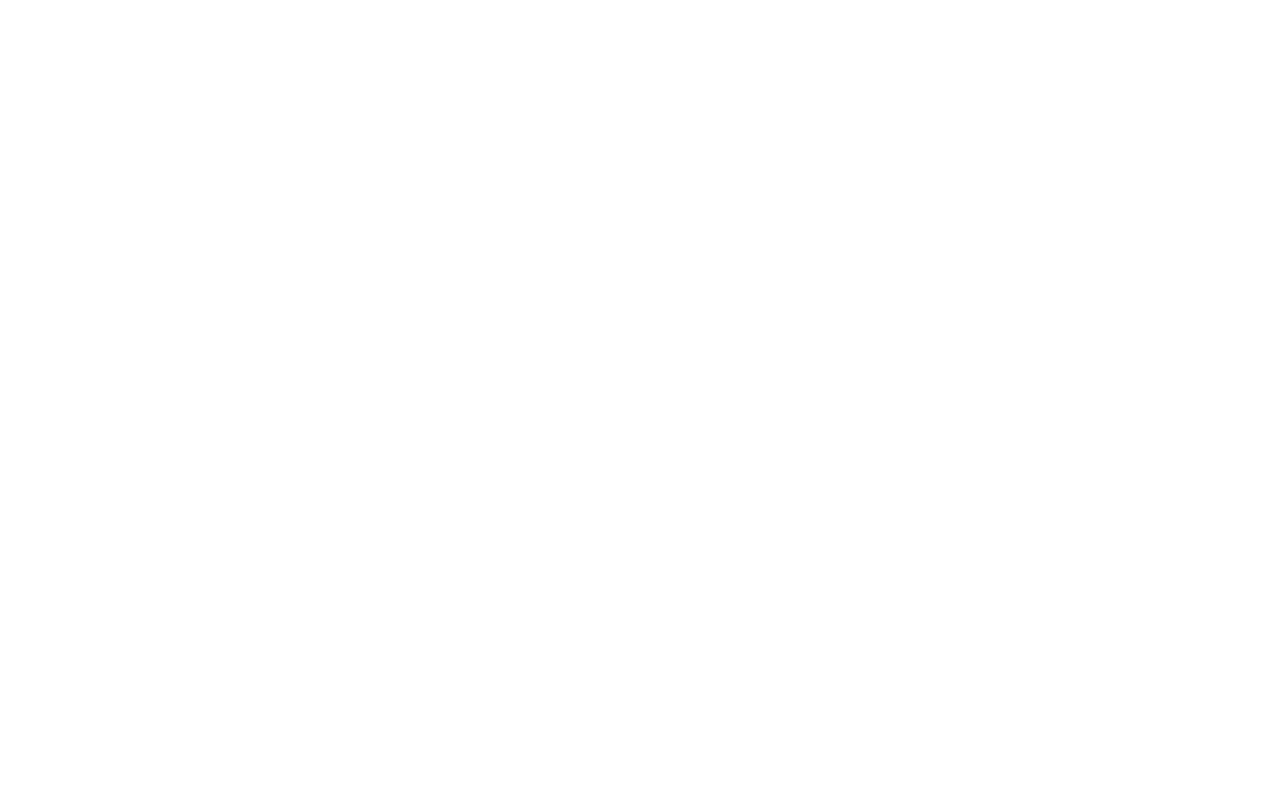
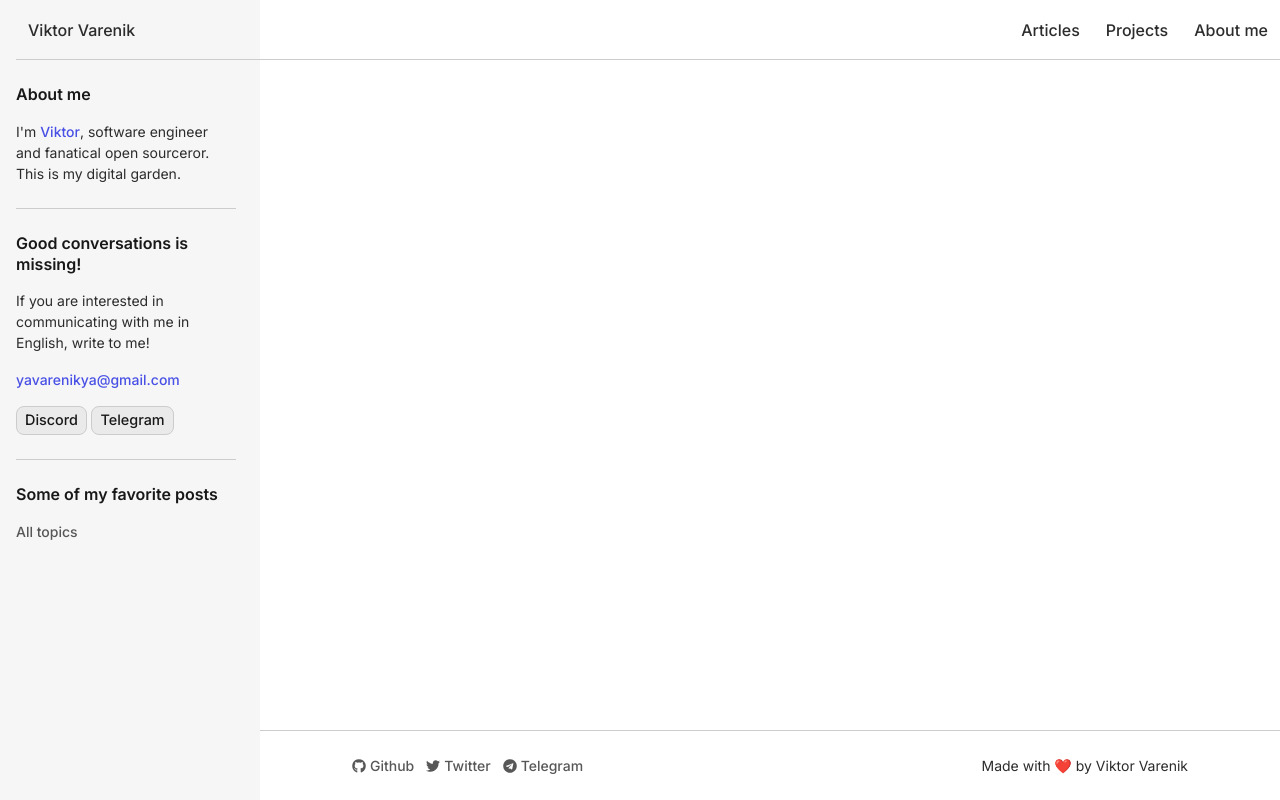
Before and after one commit to kotleni/kotleni.github.io, a React (Vite) app: page / in a window 1280 px wide. Before the commit this address had no page. Built offline with nearby package versions, Linux system fonts and the light colour scheme.

Commit message:
migrating to kotleni.github.io gh-pages

```diff
--- a/package.json
+++ b/package.json
@@ -18,7 +18,7 @@
     "react": "^18.3.1",
     "react-dom": "^18.3.1",
     "react-icons": "^5.4.0",
-    "react-router": "^7.1.1",
+    "react-router-dom": "^7.1.1",
     "vite-plugin-svgr": "^4.3.0"
   },
   "devDependencies": {
--- a/src/components/Footer/index.tsx
+++ b/src/components/Footer/index.tsx
@@ -1,5 +1,6 @@
 import {NavSocialLink} from "../NavbarMenu/index.js";
 import styles from "./Footer.module.scss";
+import { Link } from "react-router-dom";
 
 type Props = { socialLinks: NavSocialLink[] };
 
@@ -9,10 +10,10 @@
             <section className={styles.section}>
                 <nav className={styles.menu}>
                     {props.socialLinks.map((link) => (
-                        <a href={link.url} target="_blank" rel="noopener noreferrer" className={styles.link} key={link.url}>
+                        <Link to={link.url} target="_blank" rel="noopener noreferrer" className={styles.link} key={link.url}>
                             {link.icon({})}
                             {link.title}
-                        </a>
+                        </Link>
                     ))}
                 </nav>
                 <div className={styles.madeby}>Made with ❤️ by Viktor Varenik</div>
--- a/src/components/FullScreenMenu/index.tsx
+++ b/src/components/FullScreenMenu/index.tsx
@@ -13,12 +13,12 @@
         <div className={styles.container}>
             <nav className={styles.items}>
                 {NAV_LINKS.map((link: NavLink) => (
-                    <a
+                    <Link
                         key={link.url}
                         href={link.url}
                         className={`${styles.item} ${location.pathname === link.url ? styles.activeLink : styles.inactiveLink}`}>
                         {link.title}
-                    </a>
+                    </Link>
                 ))}
             </nav>
         </div>
--- a/src/components/NavBar/index.tsx
+++ b/src/components/NavBar/index.tsx
@@ -1,6 +1,7 @@
 import {MdMenu} from "react-icons/md";
 import {NAV_LINKS} from "../../config.ts";
 import styles from "./NavBar.module.scss";
+import { Link } from "react-router-dom";
 
 interface Props {
     onMenuClick: () => void;
@@ -11,12 +12,12 @@
         <header className={styles.navbar}>
             <div className={styles.title}>
                 <div className={styles.titleContent}>
-                    <a aria-current="page" className={styles.titleLink} href="/">
+                    <Link aria-current="page" className={styles.titleLink} href="/">
                         <span>
                             {/*<img src="" className="sidebar-logo" alt="Viktor Varenik" title="💾"/>*/}
                         </span>
                         <span>Viktor Varenik</span>
-                    </a>
+                    </Link>
                 </div>
             </div>
             <div className={styles.wrapper}>
@@ -27,8 +28,8 @@
                     <section className={styles.section}>
                         <nav className={`${styles.menu} ${styles.navItems}`}>
                             {NAV_LINKS.map((link) => (
-                                <a key={link.url} href={link.url}
-                                   className={location.pathname === link.url ? styles.activeLink : styles.inactiveLink}>{link.title}</a>
+                                <Link key={link.url} href={link.url}
+                                   className={location.pathname === link.url ? styles.activeLink : styles.inactiveLink}>{link.title}</Link>
                             ))}
                         </nav>
                     </section>
--- a/src/components/SideBar/index.tsx
+++ b/src/components/SideBar/index.tsx
@@ -1,38 +1,40 @@
+import { Link } from "react-router-dom";
+
 const SideBar: React.FC = () => {
     return (
         <aside className="sidebar">
             <div className="sidebar-wrapper">
                 <div className="sidebar-title">
-                    <a className="sidebar-title-link" aria-current="page" href="/">
+                    <Link className="sidebar-title-link" aria-current="page" to="/">
                                 <span>
                                     {/*<img src="" className="sidebar-logo" alt="Viktor Varenik" title="💾"/>*/}
                                 </span>
                         <span>Viktor Varenik</span>
-                    </a>
+                    </Link>
                 </div>
                 <div className="sidebar-container">
                     <section className="sidebar-section"><h2>About me</h2>
-                        <div className="sidebar-content"><p>I'm <a href="/me">Viktor</a>, software engineer and
+                        <div className="sidebar-content"><p>I'm <Link to="/me">Viktor</Link>, software engineer and
                             fanatical open sourceror. This is my digital garden.</p></div>
                     </section>
                     <section className="sidebar-section">
                         <h2>Good conversations is missing!</h2>
                         <p>If you are interested in communicating with me in English, write to me!</p>
                         <p>
-                            <a href="mailto:yavarenikya@gmail.com" target="_blank"
-                               rel="noopener noreferrer">yavarenikya@gmail.com</a>
+                            <Link to="mailto:yavarenikya@gmail.com" target="_blank"
+                               rel="noopener noreferrer">yavarenikya@gmail.com</Link>
                         </p>
-                        <a href="https://discord.com/users/420149869601357824" target="_blank" rel="noopener noreferrer"
-                           className="button">Discord</a>
+                        <Link to="https://discord.com/users/420149869601357824" target="_blank" rel="noopener noreferrer"
+                           className="button">Discord</Link>
                         &nbsp;
-                        <a href="https://t.me/kotleni" target="_blank" rel="noopener noreferrer"
-                           className="button">Telegram</a>
+                        <Link to="https://t.me/kotleni" target="_blank" rel="noopener noreferrer"
+                           className="button">Telegram</Link>
                     </section>
                     <section className="sidebar-section">
                         <h2>Some of my favorite posts</h2>
                         <nav className="sidebar-menu">
-                            {/*<a href="/me">Link to random thing</a>*/}
-                            <a href="/articles">All topics</a></nav>
+                            {/*<Link to="/me">Link to random thing</Link>*/}
+                            <Link to="/articles">All topics</Link></nav>
                     </section>
                 </div>
             </div>
--- a/src/main.tsx
+++ b/src/main.tsx
@@ -8,21 +8,18 @@
 import {ProjectsPage} from "./routes/App/ProjectsPage";
 import {ArticlesPage} from "./routes/App/ArticlesPage";
 
-// Prefix is needed for github pages deploying
-const URL_PREFIX = "/me-react";
-
-function url(path: string) {
-    return `${URL_PREFIX}/${path}`;
-}
-
 createRoot(document.getElementById('root')!).render(
     <BrowserRouter>
-        <Routes>
-            <Route path={url("")} element={<App><HomePage/></App>} />
-            <Route path={url("projects")} element={<App><ProjectsPage/></App>} />
-            <Route path={url("me")} element={<App><AboutPage/></App>} />
-            <Route path={url("articles")} element={<App><ArticlesPage/></App>} />
-            <Route path={url("rick")} element={<Rick />} />
-        </Routes>
+        <App>
+            <Routes>
+                <Route path="me-react">
+                    <Route index element={<HomePage/>} />
+                    <Route path="projects" element={<ProjectsPage/>} />
+                    <Route path="me" element={<AboutPage/>} />
+                    <Route path="articles" element={<ArticlesPage/>} />
+                    <Route path="rick"  element={<Rick />} />
+                </Route>
+            </Routes>
+        </App>
     </BrowserRouter>
 )
--- a/src/routes/App/AboutPage/index.tsx
+++ b/src/routes/App/AboutPage/index.tsx
@@ -1,5 +1,6 @@
 import Photo1 from "../../../assets/photo1.jpeg";
 import {SOCIAL_LINKS} from "../../../config.ts";
+import { Link } from "react-router-dom";
 
 const AboutPage: React.FC = () => {
     return (
@@ -21,18 +22,18 @@
             <p>My site has <strong>no ads, no tracking or analytics, no sponsored posts, and no paywall</strong>.
                 It's a place for genuine content, driven by passion rather than profit.</p>
             <p>You can also follow me on Twitter or Github, blah blah. Also if you're interested in communication or
-                blah blah you can blah blah blah <a href="#">blah</a> blah.</p>
+                blah blah you can blah blah blah <Link to="#">blah</Link> blah.</p>
             <img src={Photo1} alt="Photo taken from bridge"/>
 
             <h2>Contact</h2>
             <p>Send me an email to say hi, or connect via the socials.</p>
             <ul>
                 <li>
-                    <a href="mailto:yavarenikya@gmail.com" target="_blank"
-                       rel="noopener noreferrer">yavarenikya@gmail.com</a>
+                    <Link to="mailto:yavarenikya@gmail.com" target="_blank"
+                       rel="noopener noreferrer">yavarenikya@gmail.com</Link>
                 </li>
                 {SOCIAL_LINKS.map((social) => (
-                    <li><a href={social.url} target="_blank">{social.title}</a></li>
+                    <li><Link to={social.url} target="_blank">{social.title}</Link></li>
                 ))}
             </ul>
 
@@ -42,9 +43,9 @@
             <ul>
                 <li><strong>OS: </strong>
                     <ul>
-                        <li>Desktop: <a href="https://archlinux.org/">Arch Linux x86_64</a> with <a href="https://kde.org/plasma-desktop/">Plasma Desktop</a></li>
-                        <li>Laptop: <a href="https://asahilinux.org/fedora/">Asahi Fedora Remix</a> with <a href="https://kde.org/plasma-desktop/">Plasma Desktop</a></li>
-                        <li>Mobile: <a href="https://lineageos.org/">LineageOS 21</a></li>
+                        <li>Desktop: <Link to="https://archlinux.org/">Arch Linux x86_64</Link> with <Link to="https://kde.org/plasma-desktop/">Plasma Desktop</Link></li>
+                        <li>Laptop: <Link to="https://asahilinux.org/fedora/">Asahi Fedora Remix</Link> with <Link to="https://kde.org/plasma-desktop/">Plasma Desktop</Link></li>
+                        <li>Mobile: <Link to="https://lineageos.org/">LineageOS 21</Link></li>
                     </ul>
                 </li>
                 <li><strong>Coding: </strong>VSCode, WebStorm, IDEA, vim</li>
@@ -72,8 +73,8 @@
 
             {/*<h2>Miscellaneous</h2>*/}
             {/*<ul>*/}
-            {/*    <li><a href="#">Resume</a></li>*/}
-            {/*    <li><a href="#">Blah</a></li>*/}
+            {/*    <li><Link to="#">Resume</Link></li>*/}
+            {/*    <li><Link to="#">Blah</Link></li>*/}
             {/*</ul>*/}
         </>
     );
--- a/src/routes/App/HomePage/index.tsx
+++ b/src/routes/App/HomePage/index.tsx
@@ -1,3 +1,5 @@
+import { Link } from "react-router-dom";
+
 const MainHeader: React.FC = () => {
     return (
         <section>
@@ -18,9 +20,9 @@
                             open-source projects or experimenting with new tech.
                         </p>
                         <p className="hero-description">On
-                            this site, you can read some of my <a href="/articles">articles</a>,
-                            check my open source <a href="/projects">projects</a> or learn more
-                            <a href="/me"> about me 💾</a>.
+                            this site, you can read some of my <Link to="/articles">articles</Link>,
+                            check my open source <Link to="/projects">projects</Link> or learn more
+                            <Link to="/me"> about me 💾</Link>.
                         </p>
                     </div>
                 </div>
--- a/src/routes/App/ProjectsPage/index.tsx
+++ b/src/routes/App/ProjectsPage/index.tsx
@@ -10,7 +10,7 @@
                         years.
                     </div>
                 </div>
-                {/*<a className="button" href="/projects">All Projects</a>*/}
+                {/*<Link className="button" href="/projects">All Projects</Link>*/}
             </header>
             <ProjectsCards cards={PROJECTS_CARDS}/>
         </section>
```
Also changed, not shown: src/components/ProjectsCards/index.tsx (+5 -3 lines), 1 other file (tests, documents, lock files or other folders).
